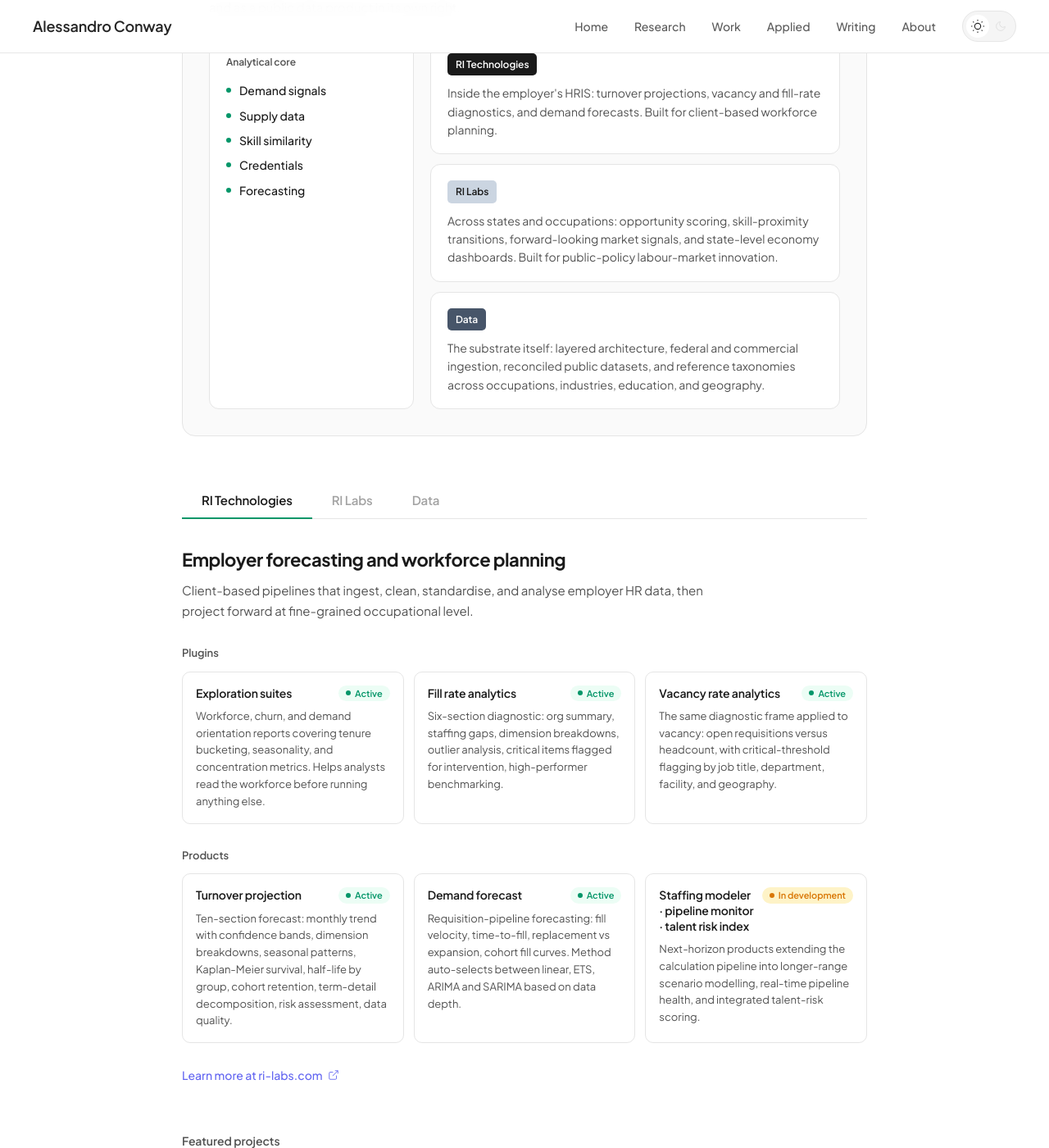
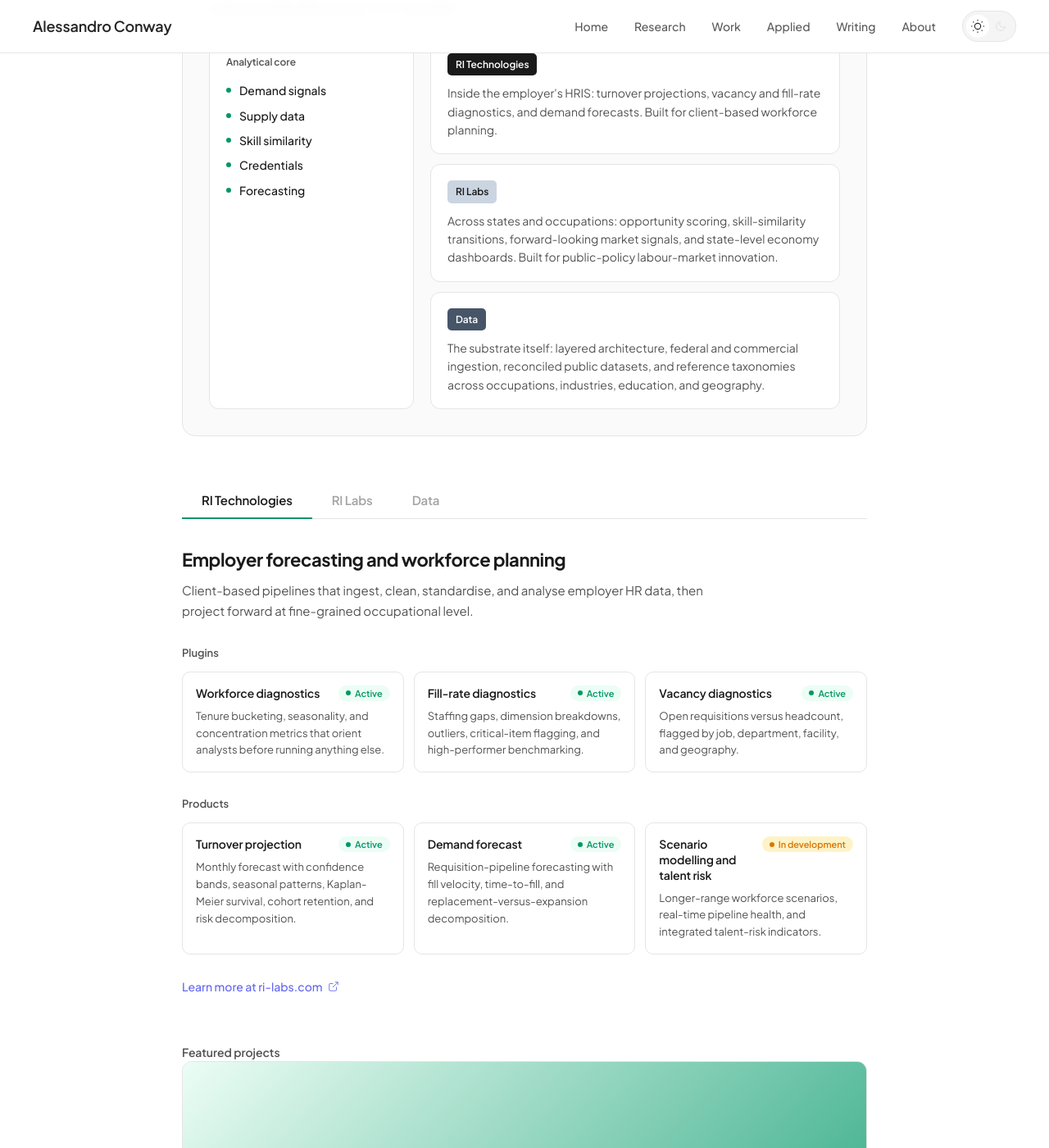
Before and after one commit to conway1521/conway1521.github.io, a Jekyll site: the page built from work.html, in a window 1280 px wide and 1400 px high, scrolled down 1354 px. Shown: the whole window at 82% size. Built offline with Jekyll 4.4.1, drawn with Linux system fonts in a browser that asks for light colours.

Commit message:
Rename product cards to plain-English capabilities, tighten descriptions

```diff
--- a/work.html
+++ b/work.html
@@ -57,7 +57,7 @@ title: Work
             </div>
             <div class="chain-summary">
                 <span class="chain-tag labs">RI Labs</span>
-                <p>Across states and occupations: opportunity scoring, skill-proximity transitions, forward-looking market signals, and state-level economy dashboards. Built for public-policy labour-market innovation.</p>
+                <p>Across states and occupations: opportunity scoring, skill-similarity transitions, forward-looking market signals, and state-level economy dashboards. Built for public-policy labour-market innovation.</p>
             </div>
             <div class="chain-summary">
                 <span class="chain-tag data">Data</span>
@@ -83,18 +83,18 @@ title: Work
         <div class="chain-tier">
             <h3 class="tier-label">Plugins</h3>
             <div class="chain-grid">
-                <article class="chain-card"><div class="chain-card-head"><h4>Exploration suites</h4><span class="status-pill active">Active</span></div><p>Workforce, churn, and demand orientation reports covering tenure bucketing, seasonality, and concentration metrics. Helps analysts read the workforce before running anything else.</p></article>
-                <article class="chain-card"><div class="chain-card-head"><h4>Fill rate analytics</h4><span class="status-pill active">Active</span></div><p>Six-section diagnostic: org summary, staffing gaps, dimension breakdowns, outlier analysis, critical items flagged for intervention, high-performer benchmarking.</p></article>
-                <article class="chain-card"><div class="chain-card-head"><h4>Vacancy rate analytics</h4><span class="status-pill active">Active</span></div><p>The same diagnostic frame applied to vacancy: open requisitions versus headcount, with critical-threshold flagging by job title, department, facility, and geography.</p></article>
+                <article class="chain-card"><div class="chain-card-head"><h4>Workforce diagnostics</h4><span class="status-pill active">Active</span></div><p>Tenure bucketing, seasonality, and concentration metrics that orient analysts before running anything else.</p></article>
+                <article class="chain-card"><div class="chain-card-head"><h4>Fill-rate diagnostics</h4><span class="status-pill active">Active</span></div><p>Staffing gaps, dimension breakdowns, outliers, critical-item flagging, and high-performer benchmarking.</p></article>
+                <article class="chain-card"><div class="chain-card-head"><h4>Vacancy diagnostics</h4><span class="status-pill active">Active</span></div><p>Open requisitions versus headcount, flagged by job, department, facility, and geography.</p></article>
             </div>
         </div>
 
         <div class="chain-tier">
             <h3 class="tier-label">Products</h3>
             <div class="chain-grid">
-                <article class="chain-card"><div class="chain-card-head"><h4>Turnover projection</h4><span class="status-pill active">Active</span></div><p>Ten-section forecast: monthly trend with confidence bands, dimension breakdowns, seasonal patterns, Kaplan-Meier survival, half-life by group, cohort retention, term-detail decomposition, risk assessment, data quality.</p></article>
-                <article class="chain-card"><div class="chain-card-head"><h4>Demand forecast</h4><span class="status-pill active">Active</span></div><p>Requisition-pipeline forecasting: fill velocity, time-to-fill, replacement vs expansion, cohort fill curves. Method auto-selects between linear, ETS, ARIMA and SARIMA based on data depth.</p></article>
-                <article class="chain-card"><div class="chain-card-head"><h4>Staffing modeler · pipeline monitor · talent risk index</h4><span class="status-pill dev">In development</span></div><p>Next-horizon products extending the calculation pipeline into longer-range scenario modelling, real-time pipeline health, and integrated talent-risk scoring.</p></article>
+                <article class="chain-card"><div class="chain-card-head"><h4>Turnover projection</h4><span class="status-pill active">Active</span></div><p>Monthly forecast with confidence bands, seasonal patterns, Kaplan-Meier survival, cohort retention, and risk decomposition.</p></article>
+                <article class="chain-card"><div class="chain-card-head"><h4>Demand forecast</h4><span class="status-pill active">Active</span></div><p>Requisition-pipeline forecasting with fill velocity, time-to-fill, and replacement-versus-expansion decomposition.</p></article>
+                <article class="chain-card"><div class="chain-card-head"><h4>Scenario modelling and talent risk</h4><span class="status-pill dev">In development</span></div><p>Longer-range workforce scenarios, real-time pipeline health, and integrated talent-risk indicators.</p></article>
             </div>
         </div>
 
@@ -109,26 +109,26 @@ title: Work
         <div class="chain-tier">
             <h3 class="tier-label">Plugins</h3>
             <div class="chain-grid">
-                <article class="chain-card"><div class="chain-card-head"><h4>Job opportunity index (JOI)</h4><span class="status-pill active">Active</span></div><p>Five-pillar opportunity score for 250+ occupations: job demand, upward mobility, growth trajectory, automation durability, job quality. Goalpost normalisation, volume gating, family-supporting-wage flooring.</p></article>
-                <article class="chain-card"><div class="chain-card-head"><h4>Skills proximity index (SPI)</h4><span class="status-pill active">Active</span></div><p>O*NET skills, knowledge, and work activities reduced via PCA, projected with UMAP, and clustered with HDBSCAN. Produces a cosine-similarity matrix between every occupation pair, the substrate for transition pathways.</p></article>
-                <article class="chain-card"><div class="chain-card-head"><h4>Migration flows</h4><span class="status-pill dev">In development</span></div><p>Net talent flows between states and metros, layered onto the same occupational backbone.</p></article>
+                <article class="chain-card"><div class="chain-card-head"><h4>Opportunity scoring</h4><span class="status-pill active">Active</span></div><p>Five-pillar score across 250-plus occupations: demand, mobility, growth, automation durability, and job quality.</p></article>
+                <article class="chain-card"><div class="chain-card-head"><h4>Skill-similarity mapping</h4><span class="status-pill active">Active</span></div><p>Cosine-similarity matrix between every occupation pair, derived from skills, knowledge, and work activities.</p></article>
+                <article class="chain-card"><div class="chain-card-head"><h4>Migration flows</h4><span class="status-pill dev">In development</span></div><p>Net talent flows between states and metros, layered onto the occupational backbone.</p></article>
             </div>
         </div>
 
         <div class="chain-tier">
             <h3 class="tier-label">Products</h3>
             <div class="chain-grid">
-                <article class="chain-card"><div class="chain-card-head"><h4>State of the state</h4><span class="status-pill active">Active</span></div><p>For each scored occupation, finds reachable destinations via SPI similarity, filters by credential gates, applies wage-premium thresholds, and overlays market signals to flag transitions toward rising or stressed markets.</p></article>
-                <article class="chain-card"><div class="chain-card-head"><h4>Economy studio</h4><span class="status-pill dev">In development</span></div><p>State-level dashboard across seven dimensions: macro indicators, occupational competitiveness, industry rollups, retirement risk, wage inequality, supply-demand balance, and cross-state benchmarks.</p></article>
-                <article class="chain-card"><div class="chain-card-head"><h4>Skills studio</h4><span class="status-pill dev">In development</span></div><p>Skill-first reframing of the labour market: moving the unit of analysis from occupations to roles and skills, then mapping those back to occupational pathways and adjacencies.</p></article>
+                <article class="chain-card"><div class="chain-card-head"><h4>Transition pathways</h4><span class="status-pill active">Active</span></div><p>For each occupation, reachable destinations filtered by credential gates, wage premiums, and forward-looking market signals.</p></article>
+                <article class="chain-card"><div class="chain-card-head"><h4>State economy dashboards</h4><span class="status-pill dev">In development</span></div><p>Per-state view across macro indicators, competitiveness, industry rollups, retirement risk, wage inequality, supply-demand balance, and cross-state benchmarks.</p></article>
+                <article class="chain-card"><div class="chain-card-head"><h4>Skills-first labour market</h4><span class="status-pill dev">In development</span></div><p>Reframing the unit of analysis from occupations to roles and skills, then mapping back to occupational pathways.</p></article>
             </div>
         </div>
 
         <div class="chain-tier">
             <h3 class="tier-label">Playbooks</h3>
             <div class="chain-grid">
-                <article class="chain-card"><div class="chain-card-head"><h4>Assess demand by job type</h4><span class="status-pill active">Active</span></div><p>End-to-end recipe for sizing demand for a given occupation in a given state, with growth and replacement decomposition.</p></article>
-                <article class="chain-card"><div class="chain-card-head"><h4>Supply-demand · net talent flows · job clusters · training supply · reporting vacancies</h4><span class="status-pill dev">In development</span></div><p>Repeatable playbooks combining workforce, signals, and skill data into purpose-built analyses for state agencies, philanthropy, and training providers.</p></article>
+                <article class="chain-card"><div class="chain-card-head"><h4>Occupational demand sizing</h4><span class="status-pill active">Active</span></div><p>End-to-end recipe for sizing demand for a given occupation in a given state, decomposed into growth and replacement.</p></article>
+                <article class="chain-card"><div class="chain-card-head"><h4>Repeatable playbooks</h4><span class="status-pill dev">In development</span></div><p>Supply-demand, talent flows, job clusters, training supply, and vacancy reporting for state agencies, philanthropy, and training providers.</p></article>
             </div>
         </div>
     </div>
@@ -159,13 +159,13 @@ title: Work
         <div class="chain-tier">
             <h3 class="tier-label">Public datasets</h3>
             <div class="chain-grid">
-                <article class="chain-card"><div class="chain-card-head"><h4>Workforce database</h4><span class="status-pill active">Active</span></div><p>The canonical occupational data backbone, joining fifteen-plus federal, commercial, and academic sources into a single queryable warehouse with full crosswalk coverage between occupations, industries, education, and credentials.</p></article>
-                <article class="chain-card"><div class="chain-card-head"><h4>Signals database</h4><span class="status-pill active">Active</span></div><p>Twelve signal types covering labour-market, fiscal, and macroeconomic feeds. Gold and silver tier firing logic rolls signals up to per-occupation, per-state market flags.</p></article>
-                <article class="chain-card"><div class="chain-card-head"><h4>JOI scores</h4><span class="status-pill active">Active</span></div><p>Job opportunity index by occupation and geography, produced from the five-pillar scoring framework.</p></article>
+                <article class="chain-card"><div class="chain-card-head"><h4>Workforce database</h4><span class="status-pill active">Active</span></div><p>Canonical occupational backbone joining fifteen-plus sources, with full crosswalks across occupations, industries, education, and credentials.</p></article>
+                <article class="chain-card"><div class="chain-card-head"><h4>Signals database</h4><span class="status-pill active">Active</span></div><p>Twelve signal types from labour-market, fiscal, and macroeconomic feeds, rolled up to per-occupation, per-state market flags.</p></article>
+                <article class="chain-card"><div class="chain-card-head"><h4>Opportunity index scores</h4><span class="status-pill active">Active</span></div><p>Job opportunity index by occupation and geography, produced from the five-pillar scoring framework.</p></article>
                 <article class="chain-card"><div class="chain-card-head"><h4>Supply and demand ratios</h4><span class="status-pill active">Active</span></div><p>Occupational tightness at every depth of geography.</p></article>
                 <article class="chain-card"><div class="chain-card-head"><h4>Migration corridors</h4><span class="status-pill dev">In development</span></div><p>Worker flows between metros and states, layered onto the occupational backbone.</p></article>
                 <article class="chain-card"><div class="chain-card-head"><h4>Industry health</h4><span class="status-pill active">Active</span></div><p>Sectoral employment, wages, and concentration indicators.</p></article>
-                <article class="chain-card"><div class="chain-card-head"><h4>Training provider inventory</h4><span class="status-pill active">Active</span></div><p>National database of training providers reconciled across eight sources, enriched via Claude-based extraction and Google Places verification. Currently scoped to healthcare, designed to extend to all ~900 occupations in the economy.</p></article>
+                <article class="chain-card"><div class="chain-card-head"><h4>Training provider inventory</h4><span class="status-pill active">Active</span></div><p>Reconciled across eight sources, geocoded and credential-standardised. Currently healthcare, designed for all ~900 occupations.</p></article>
             </div>
         </div>
 
```
